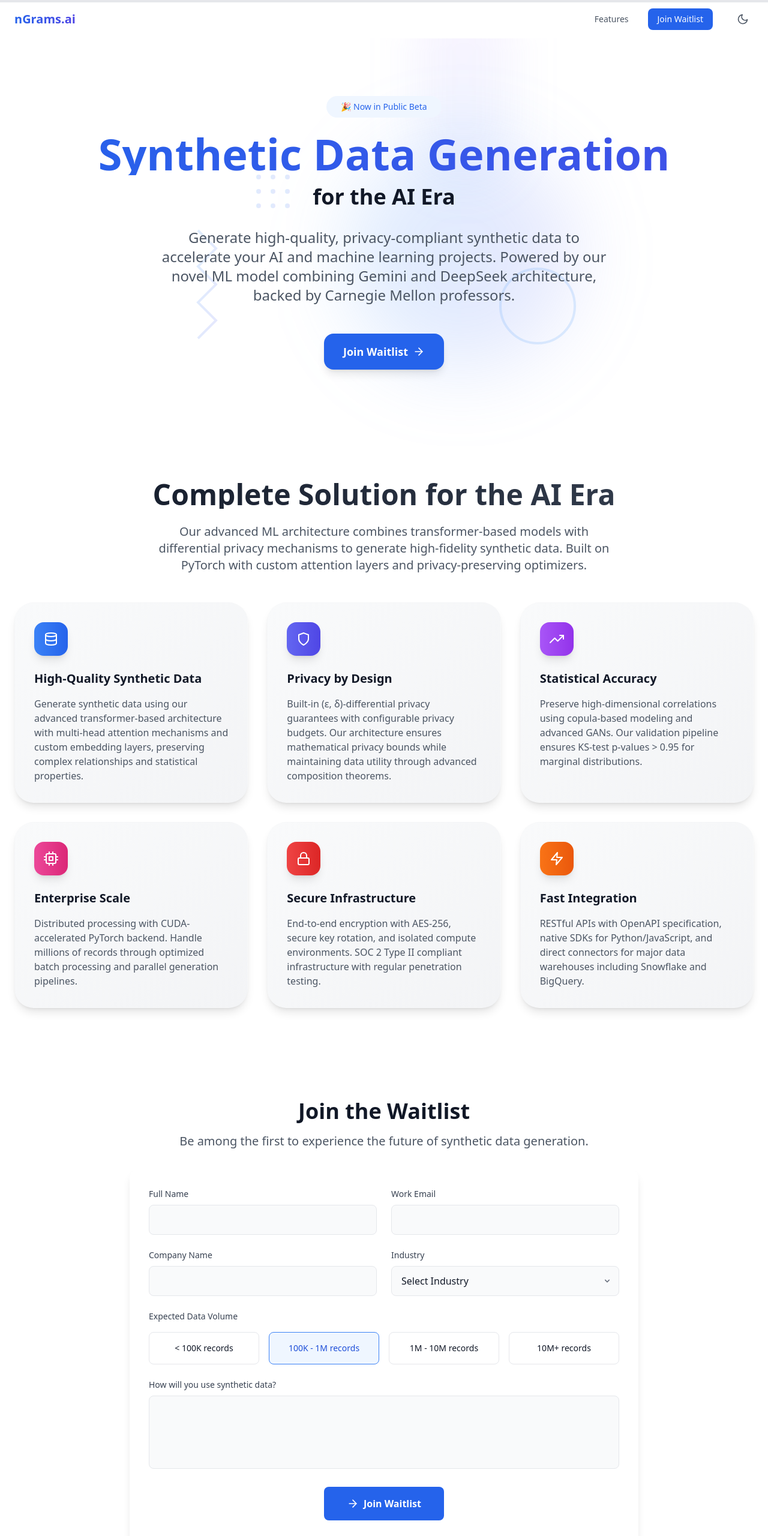
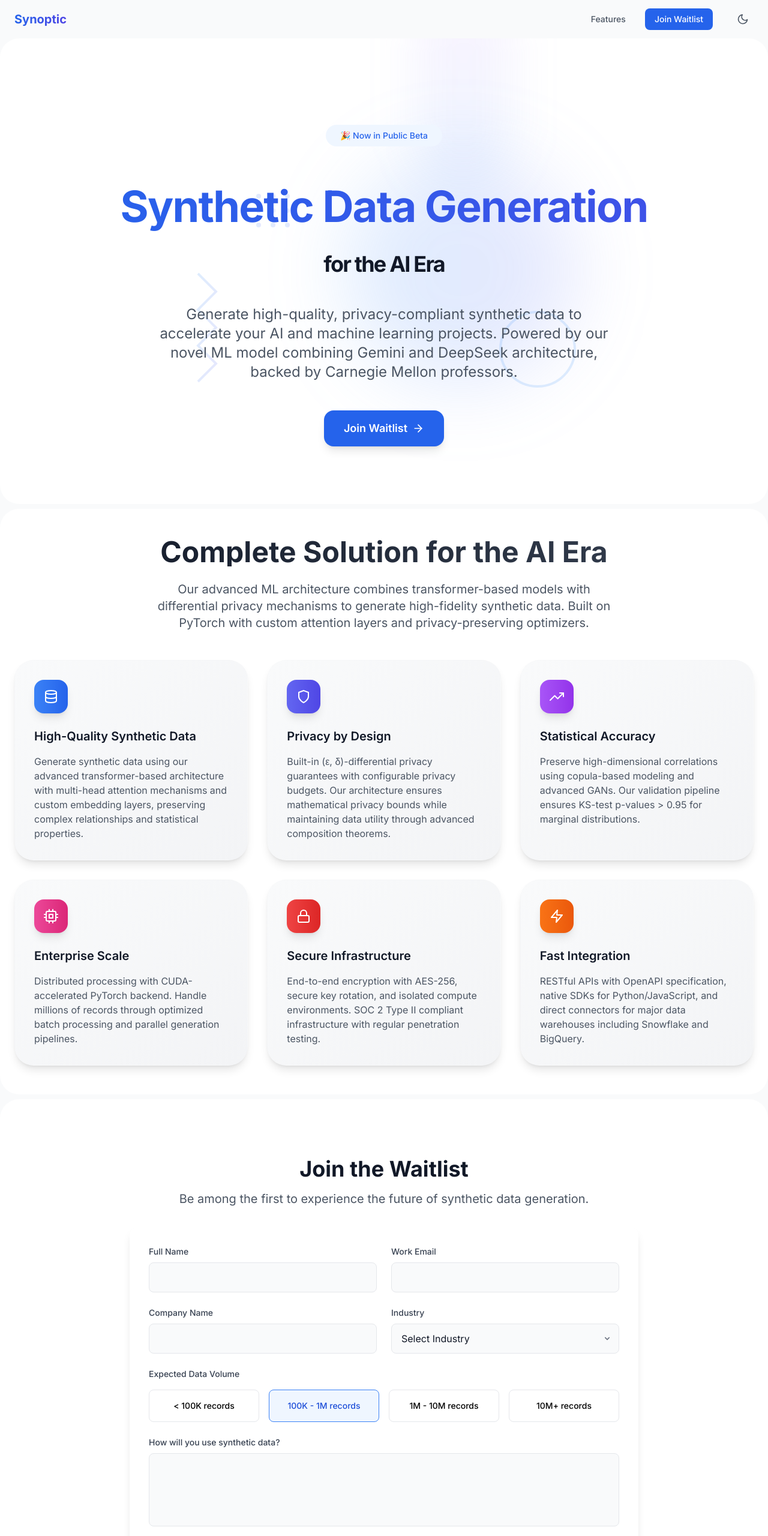
Before and after one commit to Hrishnugg/SynDataGen-Rewrite, a Next.js app: page / in a window 1280 px wide. Shown: the top 2560 px of the page at 60% size. Built offline with nearby package versions, Linux system fonts and the light colour scheme.

Commit message:
Fixed styling and updated branding.

```diff
--- a/package.json
+++ b/package.json
@@ -1,5 +1,5 @@
 {
-  "name": "ngrams-ai",
+  "name": "synoptic",
   "version": "0.1.0",
   "private": true,
   "scripts": {
--- a/src/app/layout.tsx
+++ b/src/app/layout.tsx
@@ -1,19 +1,15 @@
 import type { Metadata } from 'next';
-import { Plus_Jakarta_Sans } from 'next/font/google';
+import { Inter } from 'next/font/google';
 import './globals.css';
+import { ThemeProvider } from '@/context/ThemeContext';
 import Navbar from '@/components/Navbar';
-import { ThemeProvider } from '@/context/ThemeContext';
-import ScrollProgressBar from '@/components/ScrollProgressBar';
 import Footer from '@/components/Footer';
 
-const plusJakarta = Plus_Jakarta_Sans({
-  subsets: ['latin'],
-  variable: '--font-plus-jakarta',
-});
+const inter = Inter({ subsets: ['latin'] });
 
 export const metadata: Metadata = {
-  title: 'nGrams.ai - Enterprise Synthetic Data Generation',
-  description: 'Generate high-quality synthetic data while maintaining privacy, security, and statistical accuracy.',
+  title: 'Synoptic - Synthetic Data Generation for the AI Era',
+  description: 'Generate high-quality, privacy-compliant synthetic data to accelerate your AI and machine learning projects.',
 };
 
 export default function RootLayout({
@@ -23,15 +19,10 @@ export default function RootLayout({
 }) {
   return (
     <html lang="en" className="scroll-smooth">
-      <body className={`${plusJakarta.variable} font-sans bg-white dark:bg-dark-primary text-gray-900 dark:text-white antialiased`}>
+      <body className={`${inter.className} bg-gray-50 dark:bg-dark-primary`}>
         <ThemeProvider>
-          <ScrollProgressBar />
           <Navbar />
-          <main className="flex flex-col items-center">
-            <div className="w-full max-w-7xl">
-              {children}
-            </div>
-          </main>
+          {children}
           <Footer />
         </ThemeProvider>
       </body>
--- a/src/app/page.tsx
+++ b/src/app/page.tsx
@@ -1,8 +1,6 @@
 import HeroSection from '../components/HeroSection';
 import FeaturesSection from '../components/FeaturesSection';
 import WaitlistForm from '../components/WaitlistForm';
-import ChatDemo from '../components/ChatDemo';
-import EnterpriseDemo from '../components/EnterpriseDemo';
 import SectionTransition from '../components/SectionTransition';
 
 export default function Home() {
--- a/src/components/Footer.tsx
+++ b/src/components/Footer.tsx
@@ -3,23 +3,44 @@
 import Link from 'next/link';
 
 export default function Footer() {
-  const currentYear = new Date().getFullYear();
+  return (
+    <footer className="bg-white dark:bg-dark-primary">
+      <div className="container mx-auto px-6 py-12">
+        <div className="flex flex-col items-center">
+          {/* Logo */}
+          <Link href="/" className="mb-8">
+            <span className="text-xl font-bold bg-gradient-to-r from-blue-600 to-indigo-600 dark:from-blue-400 dark:to-indigo-400 bg-clip-text text-transparent">
+              Synoptic
+            </span>
+          </Link>
 
-  return (
-    <footer className="bg-white dark:bg-dark-secondary mt-12">
-      <div className="mx-auto max-w-7xl overflow-hidden px-6 py-12">
-        <div className="border-t border-gray-900/10 dark:border-gray-700 pt-8">
-          <div className="text-center">
-            <Link href="/" className="text-2xl font-bold bg-gradient-to-r from-blue-600 to-indigo-600 dark:from-blue-400 dark:to-indigo-400 bg-clip-text text-transparent">
-              nGrams.ai
+          {/* Navigation Links */}
+          <div className="flex flex-wrap justify-center gap-6 mb-8">
+            <Link
+              href="#features"
+              className="text-sm text-gray-600 dark:text-gray-400 hover:text-blue-600 dark:hover:text-blue-400 transition-colors"
+            >
+              Features
+            </Link>
+            <Link
+              href="#waitlist"
+              className="text-sm text-gray-600 dark:text-gray-400 hover:text-blue-600 dark:hover:text-blue-400 transition-colors"
+            >
+              Join Waitlist
             </Link>
           </div>
-          <p className="mt-4 text-center text-sm leading-5 text-gray-500 dark:text-gray-400">
-            &copy; {currentYear} nGrams.ai. All rights reserved.
-          </p>
-          <p className="mt-2 text-center text-sm leading-5 text-gray-500 dark:text-gray-400">
-            Empowering AI with Privacy-First Synthetic Data
-          </p>
+
+          {/* Company Address */}
+          <div className="text-center text-sm text-gray-500 dark:text-gray-400 mb-6">
+            <p>Synoptic</p>
+            <p>1111B S Governors Ave STE 26703</p>
+            <p>Dover, DE 19904</p>
+          </div>
+
+          {/* Copyright */}
+          <div className="text-sm text-gray-500 dark:text-gray-400">
+            © {new Date().getFullYear()} Synoptic. All rights reserved.
+          </div>
         </div>
       </div>
     </footer>
--- a/src/components/HeroSection.tsx
+++ b/src/components/HeroSection.tsx
@@ -37,24 +37,26 @@ export default function HeroSection() {
       */}
 
       {/* Original Hero Section */}
-      <section className="relative overflow-hidden bg-white dark:bg-dark-primary rounded-[2rem]">
+      <section className="relative overflow-hidden bg-white dark:bg-dark-primary rounded-[2rem] pt-12">
         <AnimatedBackground />
 
         {/* Content */}
         <div className="relative z-10 container mx-auto px-6 pt-24 pb-24 max-w-6xl">
-          <div className="text-center mb-8">
-            <div className="inline-block bg-blue-50 dark:bg-blue-900/30 text-blue-600 dark:text-blue-400 px-6 py-2 rounded-full text-sm font-medium mb-6">
+          <div className="text-center">
+            <div className="inline-block bg-blue-50 dark:bg-blue-900/30 text-blue-600 dark:text-blue-400 px-6 py-2 rounded-full text-sm font-medium mb-12">
               🎉 Now in Public Beta
             </div>
 
-            <h2 className="text-5xl md:text-7xl font-bold mb-8">
-              <span className="inline-block bg-clip-text text-transparent bg-gradient-to-r from-blue-600 to-indigo-600 dark:from-blue-400 dark:to-indigo-400 animate-gradient">
-                Synthetic Data Generation
-              </span>
-              <span className="block text-3xl md:text-4xl mt-4 text-gray-900 dark:text-white">
-                for the AI Era
-              </span>
-            </h2>
+            <div className="mb-12">
+              <h2 className="text-4xl sm:text-5xl md:text-7xl font-bold leading-[1.4] tracking-tight">
+                <span className="inline-block bg-clip-text text-transparent bg-gradient-to-r from-blue-600 to-indigo-600 dark:from-blue-400 dark:to-indigo-400 animate-gradient py-4">
+                  Synthetic Data Generation
+                </span>
+                <span className="block text-3xl md:text-4xl mt-6 text-gray-900 dark:text-white">
+                  for the AI Era
+                </span>
+              </h2>
+            </div>
 
             <p className="text-xl md:text-2xl text-gray-600 dark:text-gray-300 mb-12 max-w-3xl mx-auto">
               Generate high-quality, privacy-compliant synthetic data to accelerate your AI and machine learning projects.
--- a/src/components/Navbar.tsx
+++ b/src/components/Navbar.tsx
@@ -37,7 +37,7 @@ export default function Navbar() {
           {/* Logo */}
           <Link href="/" className="flex items-center space-x-2">
             <span className="text-xl font-bold bg-gradient-to-r from-blue-600 to-indigo-600 dark:from-blue-400 dark:to-indigo-400 bg-clip-text text-transparent">
-              nGrams.ai
+              Synoptic
             </span>
           </Link>
 
--- a/src/components/WaitlistForm.tsx
+++ b/src/components/WaitlistForm.tsx
@@ -235,12 +235,12 @@ export default function WaitlistForm() {
                     name="industry"
                     value={formData.industry}
                     onChange={handleChange}
-                    className="w-full px-4 pr-10 py-3 rounded-lg bg-gray-50 dark:bg-dark-primary border border-gray-200 dark:border-gray-700 focus:border-blue-500 dark:focus:border-blue-400 focus:ring-2 focus:ring-blue-200 dark:focus:ring-blue-900 outline-none transition-colors appearance-none"
+                    className="w-full px-4 pr-10 py-3 rounded-lg bg-gray-50 dark:bg-dark-primary border border-gray-200 dark:border-gray-700 focus:border-blue-500 dark:focus:border-blue-400 focus:ring-2 focus:ring-blue-200 dark:focus:ring-blue-900 outline-none transition-colors appearance-none text-gray-900 dark:text-white"
                     required
                   >
-                    <option value="">Select Industry</option>
+                    <option value="" className="text-gray-500 dark:text-gray-400">Select Industry</option>
                     {industries.map(industry => (
-                      <option key={industry} value={industry}>{industry}</option>
+                      <option key={industry} value={industry} className="text-gray-900 dark:text-white">{industry}</option>
                     ))}
                   </select>
                   <div className="pointer-events-none absolute inset-y-0 right-0 flex items-center px-3 text-gray-500 dark:text-gray-400">
@@ -338,7 +338,7 @@ export default function WaitlistForm() {
             )}
 
             <p className="text-sm text-gray-500 dark:text-gray-400 text-center mt-6">
-              By joining the waitlist, you agree to receive updates about nGrams.ai.
+              By joining the waitlist, you agree to receive updates about Synoptic.
               We respect your privacy and will never share your information.
             </p>
           </form>
--- a/src/lib/email.ts
+++ b/src/lib/email.ts
@@ -21,8 +21,8 @@ export async function sendWaitlistNotification(submission: WaitlistSubmission) {
         'Content-Type': 'application/json',
       },
       body: JSON.stringify({
-        from: 'nGrams.ai <waitlist@ngrams.ai>',
-        to: ['admin@ngrams.ai'], // Replace with your admin email
+        from: 'Synoptic <waitlist@synoptic.dev>',
+        to: ['admin@synoptic.dev'], // Replace with your admin email
         subject: 'New Waitlist Submission',
         html: `
           <h2>New Waitlist Submission</h2>
@@ -61,9 +61,9 @@ export async function sendWaitlistConfirmation(submission: WaitlistSubmission) {
         'Content-Type': 'application/json',
       },
       body: JSON.stringify({
-        from: 'nGrams.ai <waitlist@ngrams.ai>',
+        from: 'Synoptic <waitlist@synoptic.dev>',
         to: [submission.email],
-        subject: 'Welcome to the nGrams.ai Waitlist!',
+        subject: 'Welcome to the Synoptic Waitlist!',
         html: `
           <!DOCTYPE html>
           <html>
@@ -74,18 +74,19 @@ export async function sendWaitlistConfirmation(submission: WaitlistSubmission) {
                 .header { text-align: center; margin-bottom: 30px; }
                 .content { background: #f9fafb; padding: 30px; border-radius: 10px; }
                 .footer { text-align: center; margin-top: 30px; font-size: 0.9em; color: #666; }
+                .address { margin-top: 20px; font-size: 0.8em; color: #888; }
                 .button { display: inline-block; padding: 12px 24px; background: #2563eb; color: white; text-decoration: none; border-radius: 6px; margin: 20px 0; }
               </style>
             </head>
             <body>
               <div class="container">
                 <div class="header">
-                  <h1 style="color: #2563eb;">Welcome to nGrams.ai!</h1>
+                  <h1 style="color: #2563eb;">Welcome to Synoptic!</h1>
                 </div>
                 <div class="content">
                   <p>Hi ${submission.name},</p>
 
-                  <p>Thank you for joining the nGrams.ai waitlist! We're excited to have you on board and can't wait to show you how our synthetic data generation platform can transform your AI and machine learning projects.</p>
+                  <p>Thank you for joining the Synoptic waitlist! We're excited to have you on board and can't wait to show you how our synthetic data generation platform can transform your AI and machine learning projects.</p>
 
                   <p>Here's what happens next:</p>
                   <ul>
@@ -103,10 +104,15 @@ export async function sendWaitlistConfirmation(submission: WaitlistSubmission) {
                   <p>If you have any questions in the meantime, feel free to reply to this email. We'd love to hear more about your synthetic data needs!</p>
                 </div>
                 <div class="footer">
-                  <p>Best regards,<br>The nGrams.ai Team</p>
+                  <p>Best regards,<br>The Synoptic Team</p>
                   <p style="font-size: 0.8em; color: #888;">
-                    This email was sent to ${submission.email} because you signed up for the nGrams.ai waitlist.
+                    This email was sent to ${submission.email} because you signed up for the Synoptic waitlist.
                   </p>
+                  <div class="address">
+                    <p>Synoptic</p>
+                    <p>1111B S Governors Ave STE 26703</p>
+                    <p>Dover, DE 19904</p>
+                  </div>
                 </div>
               </div>
             </body>
```
